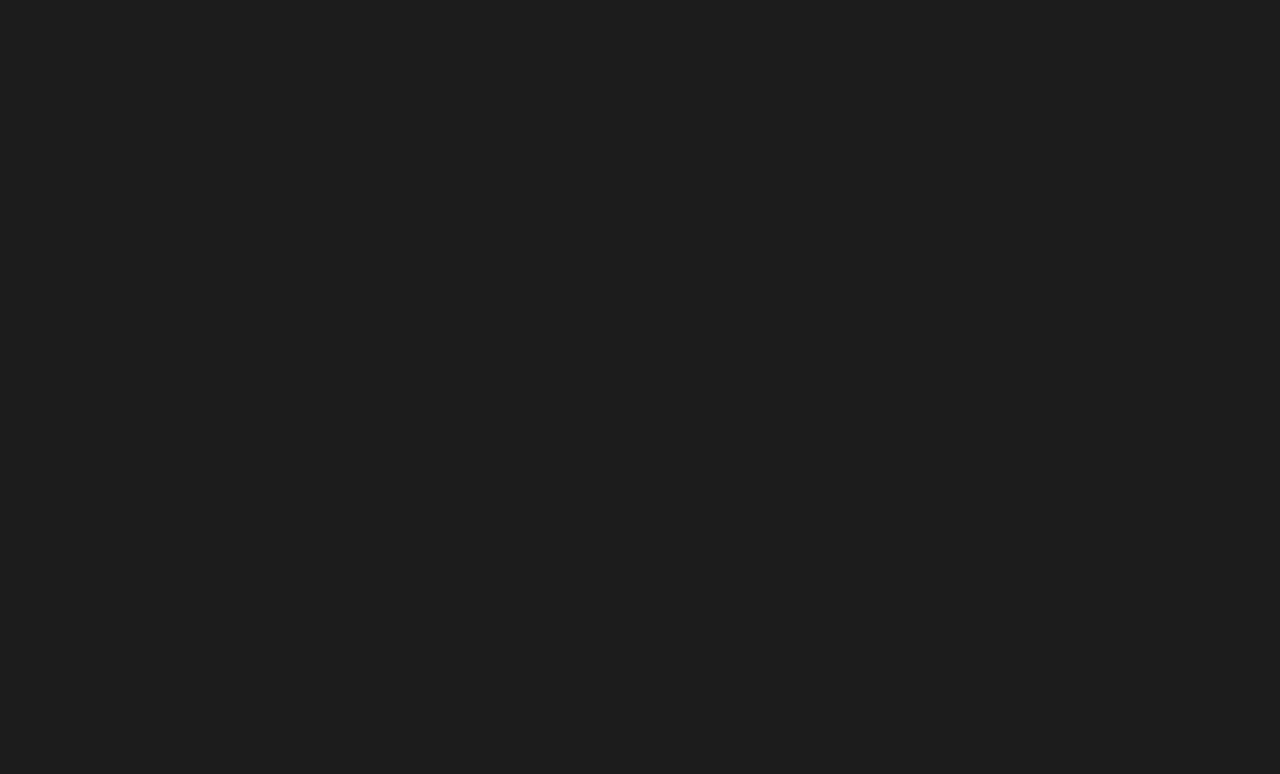
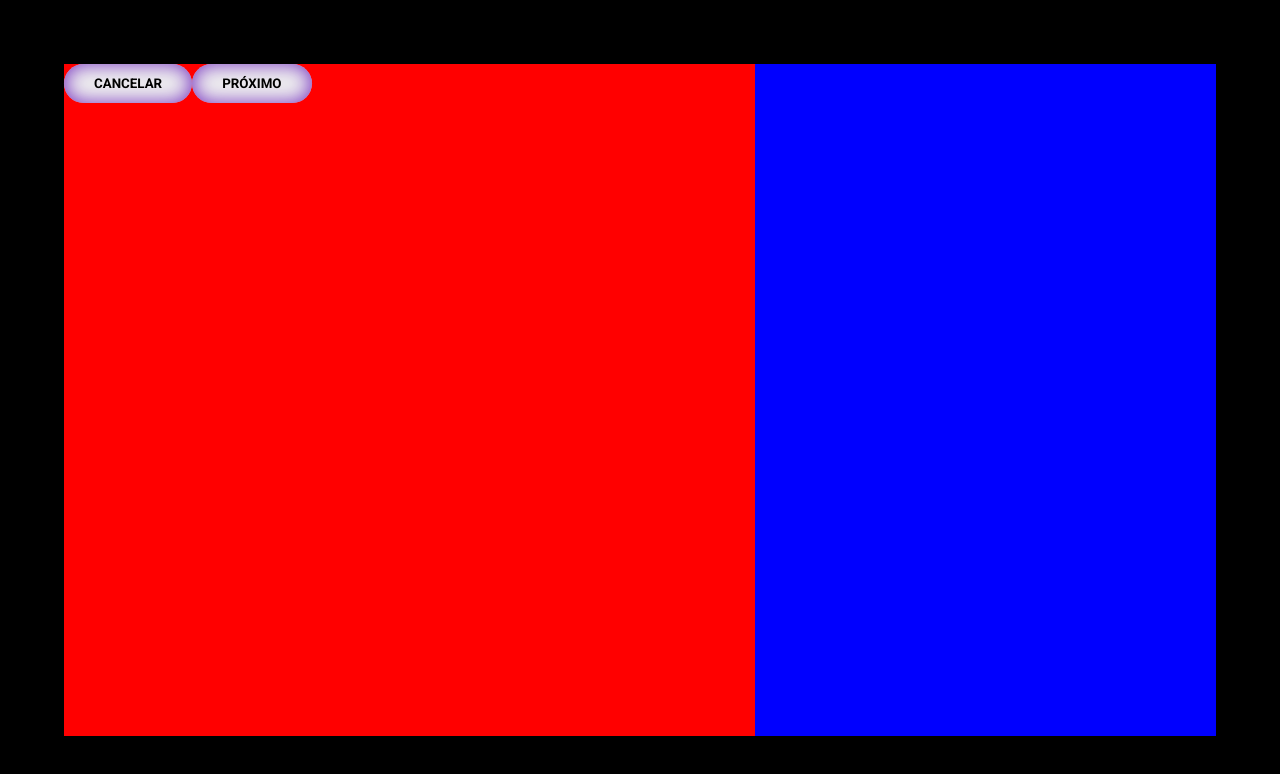
Before and after one commit to phklein/Sounge, a React (Create React App) app in the folder site-institucional/: page /register in a window 1280 px wide. Before the commit this address had no page. Shown: the top 774 px of the page. Built offline with nearby package versions, Linux system fonts and the light colour scheme.

Commit message:
criando pagina de cadastro

```diff
--- a/site-institucional/src/App.tsx
+++ b/site-institucional/src/App.tsx
@@ -2,6 +2,7 @@ import { BrowserRouter, Route, Routes } from "react-router-dom"
 
 import { Home } from "./pages/Home"
 import { PageNotFound } from "./pages/PageNotFound"
+import { Register } from "./pages/Register"
 
 function App() {
   return (
@@ -9,6 +10,7 @@ function App() {
       <Routes>
         <Route path="/" element={<Home />} />
         <Route path="/page-not-found" element={<PageNotFound />} />
+        <Route path="/register" element={<Register />} />
       </Routes>
     </BrowserRouter>
   )
--- a/site-institucional/src/components/Navbar.tsx
+++ b/site-institucional/src/components/Navbar.tsx
@@ -14,7 +14,7 @@ export function NavBar(props: any) {
                     <li><Link to="/page-not-found" className="link-navbar">Membros</Link></li>
                     <li><Link to="/page-not-found" className="link-navbar">Fórum</Link></li>
                 </ul>
-                <Button>Cadastre-se</Button>
+                <Link to="/register"><Button>Cadastre-se</Button></Link>
             </nav>
         </header>
     )
--- a/site-institucional/src/pages/Home.tsx
+++ b/site-institucional/src/pages/Home.tsx
@@ -1,10 +1,14 @@
+import React from 'react'
 import { useNavigate, Link } from 'react-router-dom'
+// import Swal from 'sweetalert2'
+// import withReactContent from 'sweetalert2-react-content'
 
 import '../styles/home.css'
 
 import { NavBar } from '../components/Navbar'
 import { Footer } from '../components/Footer'
 import { Button } from '../components/Button'
+
 
 const cardStyles = {
     publicationStyle1: { background: 'url(https://s3-alpha-sig.figma.com/img/5bdd/3129/8f7dc0725f4efc3daf9b18b0d1e93303?Expires=1647820800&Signature=N8ql0T470F~7gWehiWIuptBvg~q5TiRajyoq3r4LUTKIo0YKBopibruCUSOGCuwK8ZyIzEpkruc5N9MBUN7i1SMt3yoULfbLfLtJ2r3cf8uGSbBF-1zbyzdGG5v4Awo12MgIENSeFJJ675IBrZAedWgeWa0A1jjtqXa94tcrPzDU13pABkt27~85d8rsXLYzu-PQ6n7in--X2mzDziIsqKMQGcrGYXF-iM0EadxTvJ8yxOUvGjDOi-K7nClaZ8v4sdvKwobMLER-nv8r3zZlQ50r6-XdwqWdZ9n~v85VOZX970BPlx~VBBYhowxjkzcsWBUA0J9K7M0GhAYjBLaoQA__&Key-Pair-Id=APKAINTVSUGEWH5XD5UA)' },
@@ -14,7 +18,7 @@ const cardStyles = {
 
 export function Home() {
     return (
-        <div>
+        <div className="page-init">
             <NavBar />
             <section className="banner">
                 <h1>“Tocar uma nota equivocada é insignificante.<br />Tocar sem paixão é imperdoável”</h1>
--- a/site-institucional/src/pages/PageNotFound.tsx
+++ b/site-institucional/src/pages/PageNotFound.tsx
@@ -2,6 +2,6 @@ import { useNavigate, Link } from 'react-router-dom'
 
 export function PageNotFound() {
     return (
-        <div></div>
+        <>a</>
     )
 }
--- /dev/null
+++ b/site-institucional/src/pages/Register.tsx
@@ -0,0 +1,22 @@
+import { useNavigate, Link } from 'react-router-dom'
+
+import '../styles/register.css'
+
+import { Button } from '../components/Button'
+
+export function Register() {
+    return (
+        <>
+            <div className="max-width-height">
+                <div className="register-container-left">
+
+                    <Button>Cancelar</Button>
+                    <Button>Próximo</Button>
+                </div>
+                <div className="register-container-right">
+
+                </div>
+            </div>
+        </>
+    )
+}
--- a/site-institucional/src/styles/global.css
+++ b/site-institucional/src/styles/global.css
@@ -7,8 +7,12 @@
     text-decoration: none;
 }
 
+.page-init {
+    background: var(--dark-gray);
+}
+
 body {
-    background: var(--dark-gray);
+    background: var(--black);
 }
 
 :root {
@@ -30,10 +34,17 @@ body {
 }
 
 .button {
-    background: var(--dark-purple);
-    color: var(--white);
+    /* background: var(--dark-purple); */
+    /* color: var(--white); */
     border-radius: 4px;
     padding: 10px 15px;
+}
+
+.max-width-height {
+    width: 100%;
+    height: 100vh;
+    padding: 5%;
+    display: flex;
 }
 
 /* Component NavBar
@@ -194,9 +205,9 @@ footer {
 _______________________________________________________________________________________ */
 
 .button {
-    background: var(--dark-purple);
+    /* background: var(--dark-purple); */
     box-shadow: inset 0 0 20px #712abd;
-    color: var(--light-gray);
+    /* color: var(--light-gray); */
     font-weight: 700;
     text-transform: uppercase;
     border-radius: 20px;
@@ -207,7 +218,7 @@ ________________________________________________________________________________
 }
 
 .button:hover {
-    background: var(--light-gray);
-    color: var(--dark-gray);
+    /* background: var(--light-gray); */
+    /* color: var(--dark-gray); */
     box-shadow: none;
 }
--- /dev/null
+++ b/site-institucional/src/styles/register.css
@@ -0,0 +1,12 @@
+
+.register-container-left {
+    width: 60%;
+    height: 100%;
+    background: red;
+}
+
+.register-container-right {
+    width: 40%;
+    height: 100%;
+    background: blue;
+}
```
Also changed, not shown: 1 other file (tests, documents, lock files or other folders).
